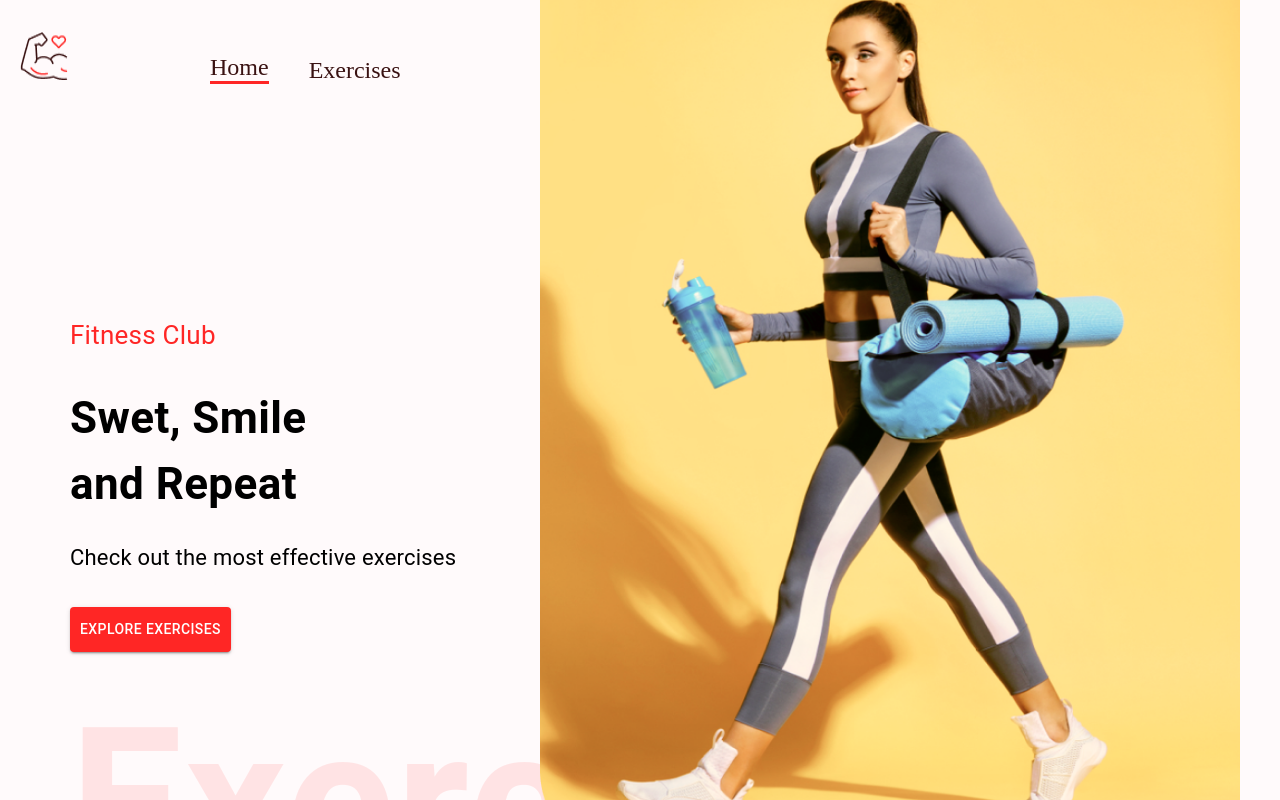
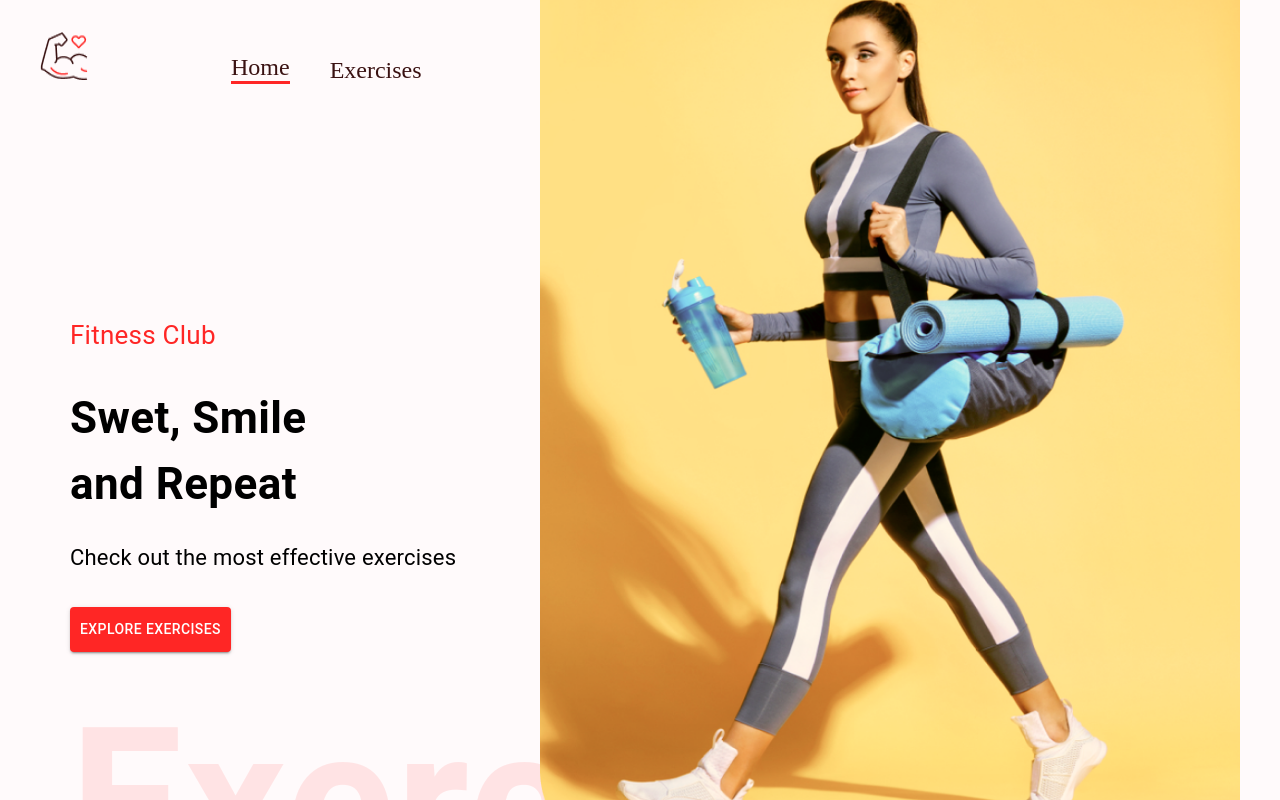
Before and after one commit to LidiaSetubal/FitnessApp, a React (Create React App) app: page / in a window 1280 px wide. Shown: the top 800 px of the page. Built offline with nearby package versions, Linux system fonts and the light colour scheme; no server answers.

Commit message:
fixing bugs

```diff
--- a/src/components/Navbar.js
+++ b/src/components/Navbar.js
@@ -4,27 +4,22 @@ import { Stack } from '@mui/material';
 
 import Logo from '../assets/images/Logo.png';
 
-
-const Navbar = () => {
-  return (
-    <Stack direction="row"
-    justifyContent="space-aroud" sx={{ gap: {
-      sm: '122px', xs: '40px'}, mt: { sm: '32px', xs: '20px'}, justifyContent: 'none'}} px="/">
+const Navbar = () => (
+  <Stack direction="row" justifyContent="space-around" sx={{ gap: { sm: '123px', xs: '40px' }, mt: { sm: '32px', xs: '20px' }, justifyContent: 'none' }} px="20px">
     <Link to="/">
-      <img src={Logo} alt="logo" style={{ width: '48px', height: '48px', margin: '0 20px'}}/>
+      <img src={Logo} alt="logo" style={{ width: '48px', height: '48px', margin: '0px 20px' }} />
     </Link>
     <Stack
       direction="row"
       gap="40px"
+      fontFamily="Alegreya"
       fontSize="24px"
       alignItems="flex-end"
     >
-        <Link to="/" style={{ textDecoration: 'none', color: "#3A1212", borderBottom: '3px solid #FF2625'}}>Home</Link>
-        <a href="#exercises" style= {
-        {textDecoration: 'none', color: '#3A1212'}}>Exercises</a>
+      <Link to="/" style={{ textDecoration: 'none', color: '#3A1212', borderBottom: '3px solid #FF2625' }}>Home</Link>
+      <a href="#exercises" style={{ textDecoration: 'none', color: '#3A1212' }}>Exercises</a>
     </Stack>
   </Stack>
-  )
-}
+);
 
-export default Navbar
+export default Navbar;
```
Lines whose indentation alone changed are shown as unchanged.
